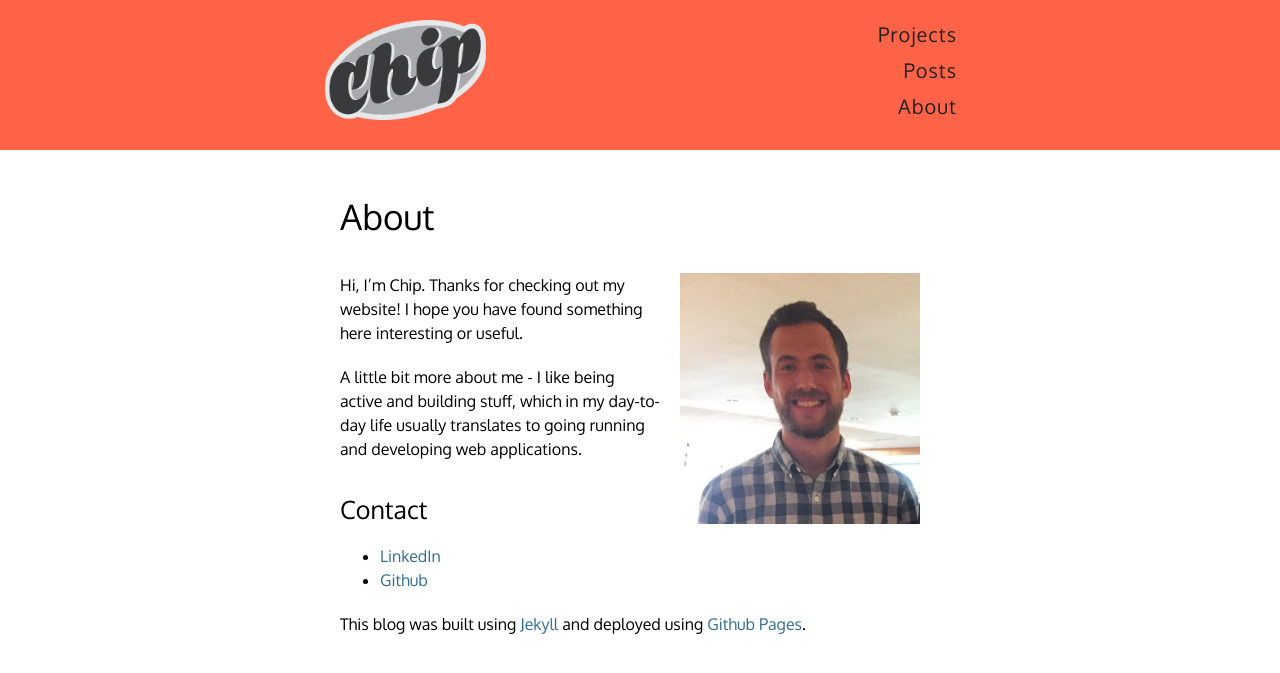
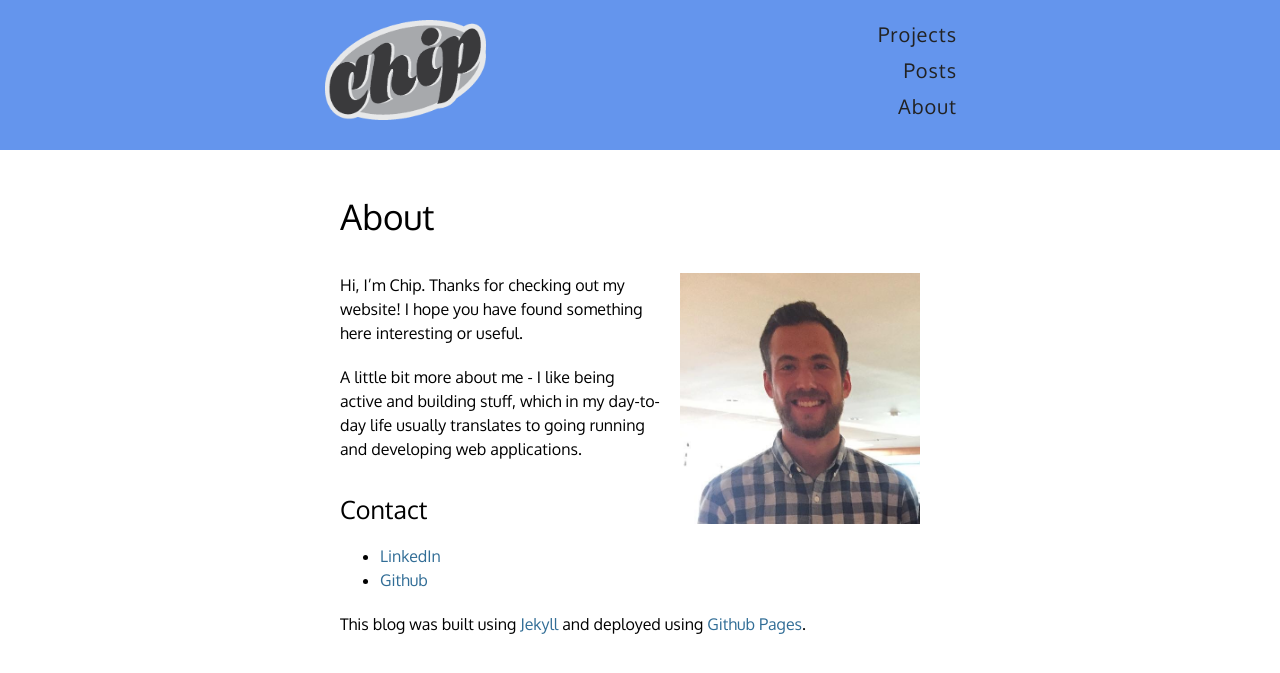
Before and after one commit to chipjacks/chipjacks.github.io, a Jekyll site: the page built from about/index.markdown, in a window 1280 px wide. Shown: the top 673 px of the page. Built offline with Jekyll 4.4.1, drawn with Linux system fonts in a browser that asks for light colours.

Commit message:
I'm blue dabadeedabadie

```diff
--- a/css/main.css
+++ b/css/main.css
@@ -190,7 +190,7 @@ ul .pl-snippet {
 }
 
 .header {
-	background: tomato;
+	background: cornflowerblue;
 }
 
 
```
